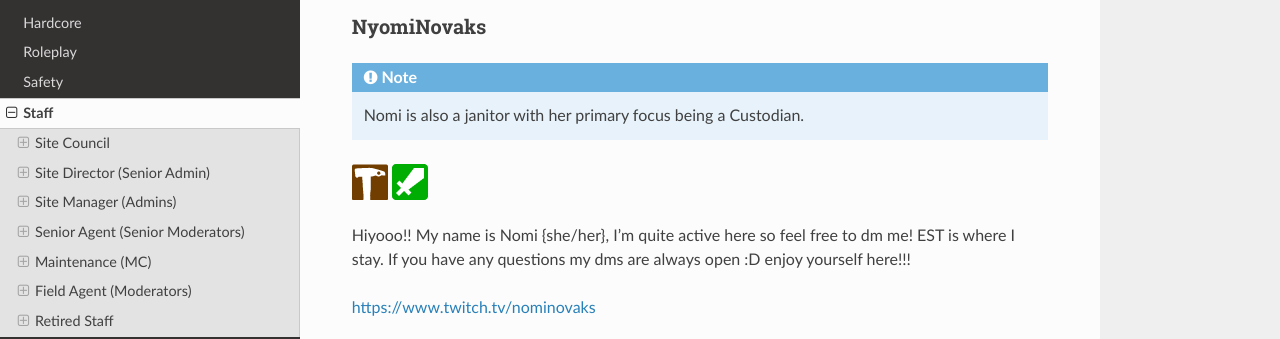
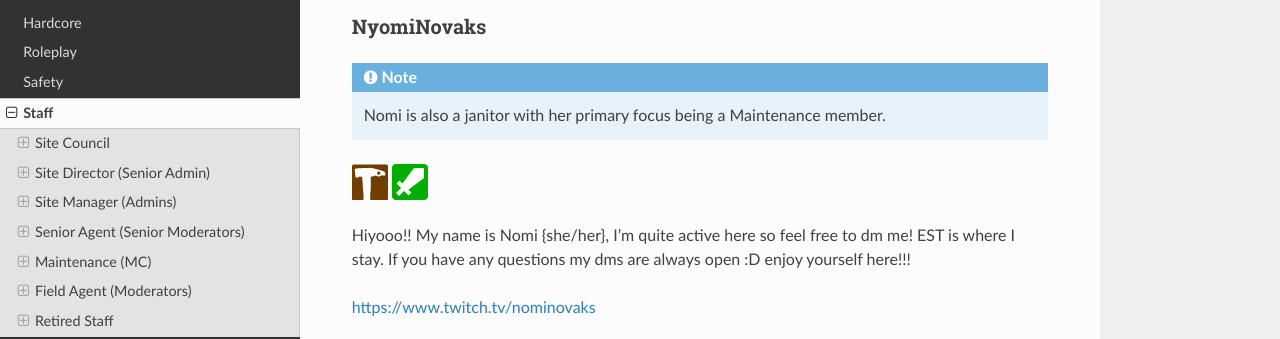
Before and after one commit to nerdyjohnny/ovidoc, a Sphinx documentation site: the page built from docs/source/staff.rst, in a window 1280 px wide and 900 px high, scrolled down 2528 px. Shown: the part 152-491 px from the top of the window. Built offline with Sphinx 7.4.7 and the Read the Docs theme 2.0.0, drawn with Linux system fonts in a browser that asks for light colours.

Commit message:
Update staff.rst

```diff
--- a/docs/source/staff.rst
+++ b/docs/source/staff.rst
@@ -90,7 +90,7 @@ hullo! I’m NuTz (or Kia), I go by they/them & she pronouns. I’m ur local aus
 NyomiNovaks
 ''''''
 
-.. note:: Nomi is also a janitor with her primary focus being a Custodian.
+.. note:: Nomi is also a janitor with her primary focus being a Maintenance member.
 
 .. image:: icons/custodian.png
 .. image:: icons/janitor.png
```
